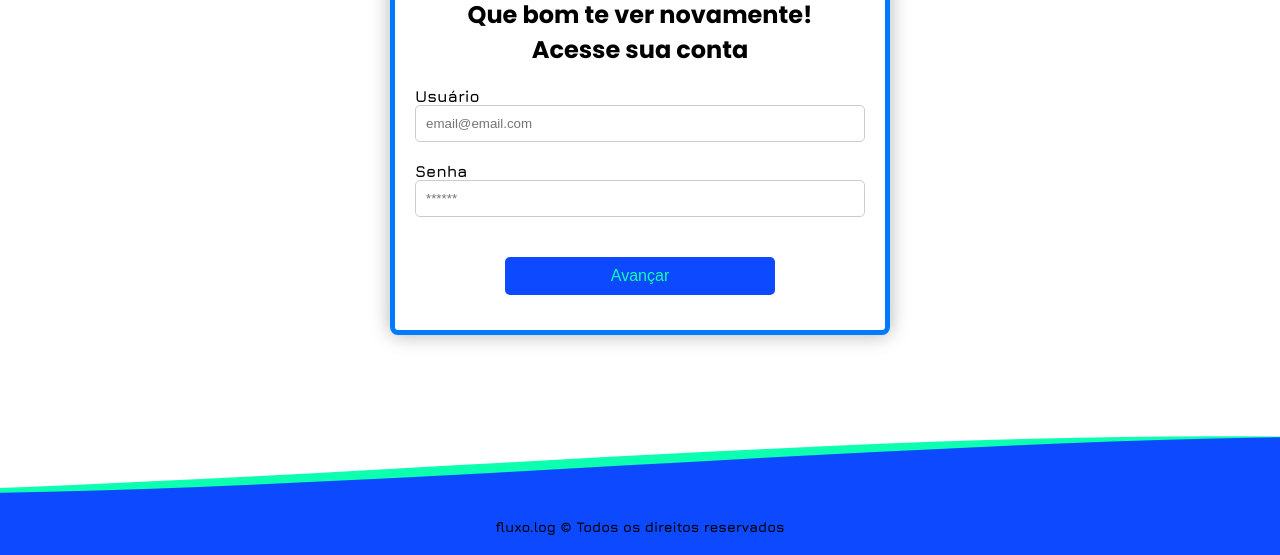
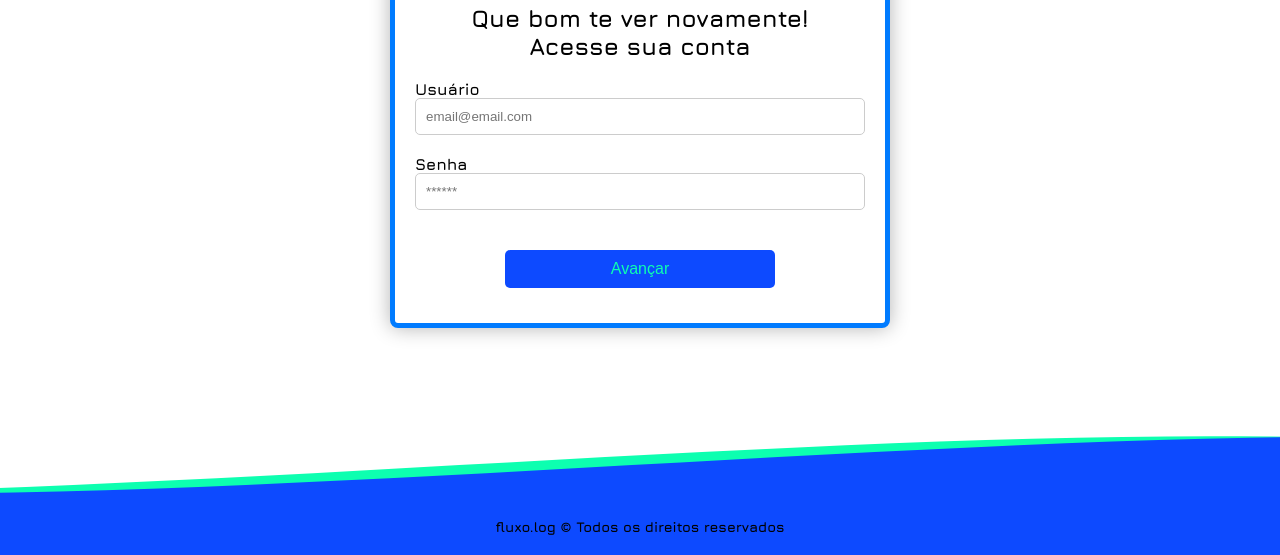
Before and after one commit to Gabriel-Ramon-R-Ramos/fluxo, a plain HTML site: page index.html in a window 1280 px wide. Shown: the part 245-800 px from the top of the page. Drawn offline with nearby package versions, Linux system fonts and the light colour scheme.

Commit message:
Alteração na fonte da tela de login

```diff
--- a/PI - FLUXO/SCR/STYLE/Login_e_Cadastro.css
+++ b/PI - FLUXO/SCR/STYLE/Login_e_Cadastro.css
@@ -1,7 +1,7 @@
 /* === Fontes Importadas === */
-@import url("https://fonts.googleapis.com/css2?family=Jura:wght@300..700&family=Poppins:ital,wght@0,100;0,200;0,300;0,400;0,500;0,600;0,700;0,800;0,900;1,100;1,200;1,300;1,400;1,500;1,600;1,700;1,800;1,900&display=swap");
+@import url('https://fonts.googleapis.com/css2?family=Jura:wght@300..700&family=Poppins:ital,wght@0,100;0,200;0,300;0,400;0,500;0,600;0,700;0,800;0,900;1,100;1,200;1,300;1,400;1,500;1,600;1,700;1,800;1,900&display=swap');
 
-@import url("https://fonts.googleapis.com/css2?family=Poppins:ital,wght@0,100;0,200;0,300;0,400;0,500;0,600;0,700;0,800;0,900;1,100;1,200;1,300;1,400;1,500;1,600;1,700;1,800;1,900&display=swap");
+@import url('https://fonts.googleapis.com/css2?family=Poppins:ital,wght@0,100;0,200;0,300;0,400;0,500;0,600;0,700;0,800;0,900;1,100;1,200;1,300;1,400;1,500;1,600;1,700;1,800;1,900&display=swap');
 
 :root {
   /* === Cores === */
@@ -9,9 +9,9 @@
   --wave-front-color: #0d4aff;
   /* === Fontes === */
   --default-font-weight: 700;
-  --default-font: "Jura", system-ui, -apple-system, sans-serif;
-  --head-title-font: "Poppins", system-ui, -apple-system, sans-serif;
-  --subhead-font: "Poppins", system-ui, -apple-system, sans-serif;
+  --default-font: 'Jura', system-ui, -apple-system, sans-serif;
+  --head-title-font: 'Jura', system-ui, -apple-system, sans-serif;
+  --subhead-font: 'Poppins', system-ui, -apple-system, sans-serif;
 }
 
 /*Reset de Estili cada vez que se recarrega*/
```
